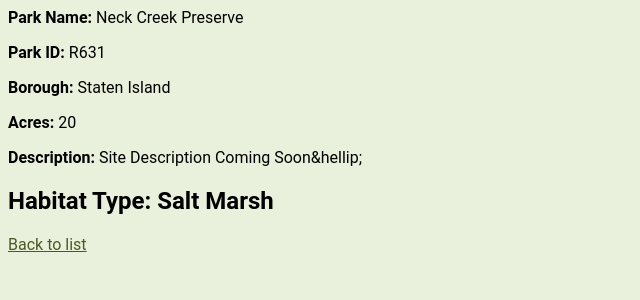
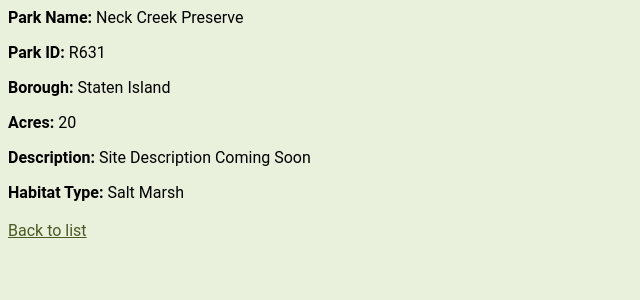
Before and after one commit to annabellamelvin/annabellamelvin.github.io, a Jekyll site: the page Nature_Preserves/parks/R631_20.html, which Jekyll copies as it is, in a window 1280 px wide. Shown: the top 300 px of the page, without its empty margins (0-640 px from the left). Built offline with Jekyll 4.4.1, drawn with Linux system fonts in a browser that asks for light colours.

Commit message:
Update R631_20.html

```diff
--- a/Nature_Preserves/parks/R631_20.html
+++ b/Nature_Preserves/parks/R631_20.html
@@ -13,8 +13,8 @@
       </p>
       <p><b>Acres: </b>20
       </p>
-      <p><b>Description: </b>Site Description Coming Soon&amp;hellip;
+      <p><b>Description: </b>Site Description Coming Soon
       </p>
-      <h2><b>Habitat Type: </b>Salt Marsh
+      <p><b>Habitat Type: </b>Salt Marsh<br/><br/>
       </h2><a href="https://annabellamelvin.github.io/Nature_Preserves/Parks.html">Back to list</a></body>
 </html>
```
